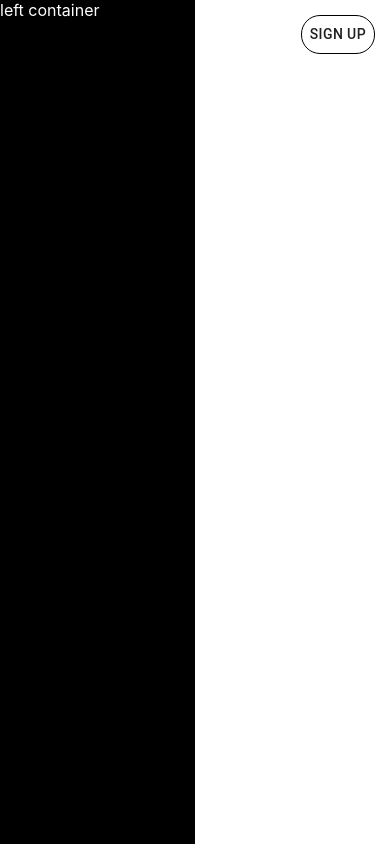
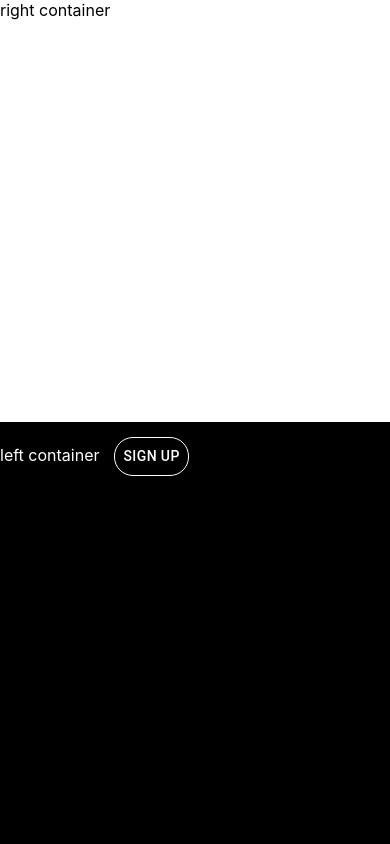
Before and after one commit to hatchways/fe-tutorial-1, a React (Create React App) app: page / in a window 390 px wide. Built offline with nearby package versions, Linux system fonts and the light colour scheme.

Commit message:
breakpoints

```diff
--- a/src/App.js
+++ b/src/App.js
@@ -2,16 +2,19 @@ import React from "react";
 import { makeStyles } from "@material-ui/core/styles";
 import Button from "@material-ui/core/Button";
 import Grid from "@material-ui/core/Grid";
-import logo from "./logo.svg";
-// import "./App.css";
 
 const useStyles = makeStyles(theme => ({
   signUp: {
-    border: "1px solid black",
+    border: "1px solid white",
+    color: "white",
     borderRadius: 19,
-    margin: 15,
-    position: "absolute",
-    right: 0
+    margin: 15
+  },
+  signUpContainer: {
+    height: "100vh",
+    [theme.breakpoints.down("xs")]: {
+      flexFlow: "column-reverse"
+    }
   },
   leftContainer: {
     backgroundColor: "black",
@@ -26,12 +29,13 @@ function App() {
   const classes = useStyles();
 
   return (
-    <Grid container style={{ height: "100vh" }}>
-      <Grid item xs={6} className={classes.leftContainer}>
+    <Grid container className={classes.signUpContainer}>
+      <Grid item xs={12} sm={6} className={classes.leftContainer}>
         left container
+        <Button className={classes.signUp}>Sign up</Button>
       </Grid>
-      <Grid item xs={6} className={classes.rightContainer}>
-        <Button className={classes.signUp}>Sign up</Button>
+      <Grid item xs={12} sm={6} className={classes.rightContainer}>
+        right container
       </Grid>
     </Grid>
   );
```
